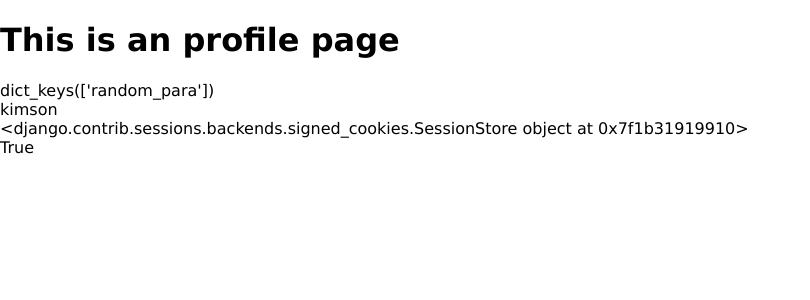
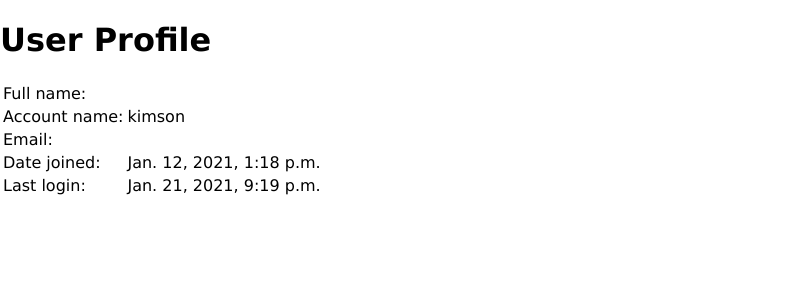
Before and after one commit to truongkimson/cs50-project, a Django app: page /hangout/profile/ in a window 1280 px wide. Shown: the part 83-383 px from the top of the page, without its empty margins (0-810 px from the left). Run offline with Django 3.2, Linux system fonts and the light colour scheme; a user stored in the database is signed in.

Commit message:
play around with views and request object

```diff
--- /dev/null
+++ b/weekend-kaki/hangout/templates/hangout/detail.html
@@ -0,0 +1,4 @@
+{% extends 'hangout/base.html' %}
+{% block content %}
+<h1>Detail page for hangout no {{ hangout_id }}</h1>
+{% endblock %}
--- a/weekend-kaki/hangout/templates/hangout/list.html
+++ b/weekend-kaki/hangout/templates/hangout/list.html
@@ -1,4 +1,7 @@
 {% extends 'hangout/base.html' %}
 {% block content %}
-<h1>List page</h1>
+<h1>Active Hangouts</h1>
+<p>{{ active_hangouts.1 }}</p>
+
+<h1>Previous Hangouts</h1>
 {% endblock %}
--- a/weekend-kaki/hangout/templates/hangout/profile.html
+++ b/weekend-kaki/hangout/templates/hangout/profile.html
@@ -1,13 +1,28 @@
 {% extends 'hangout/base.html' %}
 {% block content %}
-    <h1>This is an profile page</h1>
+    <h1>User Profile</h1>
     <div>
-        {{ session.keys }}
-        <br>
-        {{ request.user }}
-        <br>
-        {{ session }}
-        <br>
-        {{ request.user.is_authenticated }}
+        <table>
+            <tr>
+                <td>Full name:</td>
+                <td>{{ request.user.get_full_name }}</td>
+            </tr>
+            <tr>
+                <td>Account name:</td>
+                <td>{{ request.user.get_username }}</td>
+            </tr>
+            <tr>
+                <td>Email:</td>
+                <td>{{ request.user.email }}</td>
+            </tr>
+            <tr>
+                <td>Date joined:</td>
+                <td>{{ request.user.date_joined }}</td>
+            </tr>
+            <tr>
+                <td>Last login:</td>
+                <td>{{ request.user.last_login }}</td>
+            </tr>
+        </table>
     </div>
 {% endblock %}
--- a/weekend-kaki/hangout/urls.py
+++ b/weekend-kaki/hangout/urls.py
@@ -7,4 +7,5 @@ urlpatterns = [
     path('create/', views.create, name='create'),
     path('list/', views.list, name='list'),
     path('discover/', views.discover, name='discover'),
+    path('<int:hangout_id>/detail/', views.detail, name='detail'),
 ]
--- a/weekend-kaki/hangout/views.py
+++ b/weekend-kaki/hangout/views.py
@@ -1,27 +1,34 @@
 from django.shortcuts import render
 from django.http import HttpResponse
+from django.contrib.auth.decorators import login_required
 
 
 def home(request):
     context = {}
     return render(request, 'hangout/home.html', context)
 
+@login_required
 def profile(request):
-    request.session['random_para'] = 1
-    context = {'session': request.session}
+    context = {}
     return render(request, 'hangout/profile.html', context)
 
+@login_required
 def create(request):
-    request.session['random_para'] = 1
-    context = {'session': request.session}
+    context = {}
     return render(request, 'hangout/create.html', context)
 
+@login_required
 def list(request):
-    request.session['random_para'] = 1
-    context = {'session': request.session}
+    active_hangouts = request.user.owned_hangouts.all()
+    context = {'active_hangouts': active_hangouts,}
     return render(request, 'hangout/list.html', context)
 
+@login_required
 def discover(request):
-    request.session['random_para'] = 1
-    context = {'session': request.session}
+    context = {}
     return render(request, 'hangout/discover.html', context)
+
+@login_required
+def detail(request, hangout_id):
+    context = {'hangout_id': hangout_id}
+    return render(request, 'hangout/detail.html', context)
--- a/weekend-kaki/static/hangout/style.css
+++ b/weekend-kaki/static/hangout/style.css
@@ -90,3 +90,7 @@ div.guide-container p.guide {
     float: left;
     padding: 20px;
 }
+
+p.error-message {
+    color: red;
+}
--- a/weekend-kaki/templates/registration/logged_out.html
+++ b/weekend-kaki/templates/registration/logged_out.html
@@ -1,4 +1,4 @@
-{% extends 'registration/base.html' %}
+{% extends 'hangout/base.html' %}
 
 {% block content %}
     <div>
--- a/weekend-kaki/templates/registration/login.html
+++ b/weekend-kaki/templates/registration/login.html
@@ -1,9 +1,9 @@
-{% extends 'registration/base.html' %}
+{% extends 'hangout/base.html' %}
 
 {% block content %}
 
 {% if form.errors %}
-<p>Your username and password didn't match. Please try again.</p>
+<p class="error-message"> {{ form.errors.as_data }} Your username and password didn't match. Please try again.</p>
 {% endif %}
 
 {% if next %}
@@ -31,7 +31,6 @@
 <input type="submit" value="login">
 <input type="hidden" name="next" value="{{ next }}">
 </form>
-{# Assumes you setup the password_reset view in your URLconf #}
 <p><a href="{% url 'password_reset' %}">Lost password?</a></p>
 
 {% endblock %}
```
Also changed, not shown: weekend-kaki/templates/registration/base.html (deleted, +0 -11 lines), weekend-kaki/db.sqlite3.
